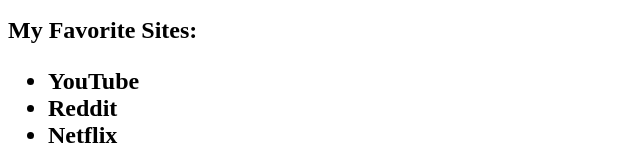
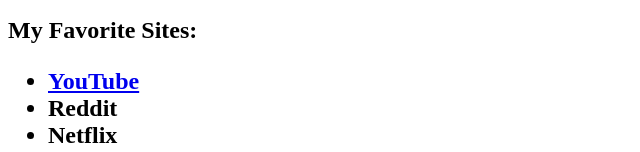
Before and after one commit to ocasti-1928405/ocasti-1928405.github.io, a plain HTML site: page tags.html in a window 1280 px wide. Shown: the part 182-334 px from the top of the page, without its empty margins (0-640 px from the left). Drawn offline with Linux system fonts and the light colour scheme.

Commit message:
Update tags.html

```diff
--- a/tags.html
+++ b/tags.html
@@ -10,7 +10,7 @@
           <p> I come from Hispanic roots. I have relatives around the West Coast.</p>
           <h2> My Favorite Sites:
                <ul>
-                  <li><a href="https://www.youtube.com/watch?v=OA8aw07dpg0"></a>YouTube</li>
+                  <li><a href="https://www.youtube.com/watch?v=OA8aw07dpg0">YouTube</a></li>
                   <li>Reddit</li>
                   <li>Netflix</li>
                   <li>Hulu</li>
```
